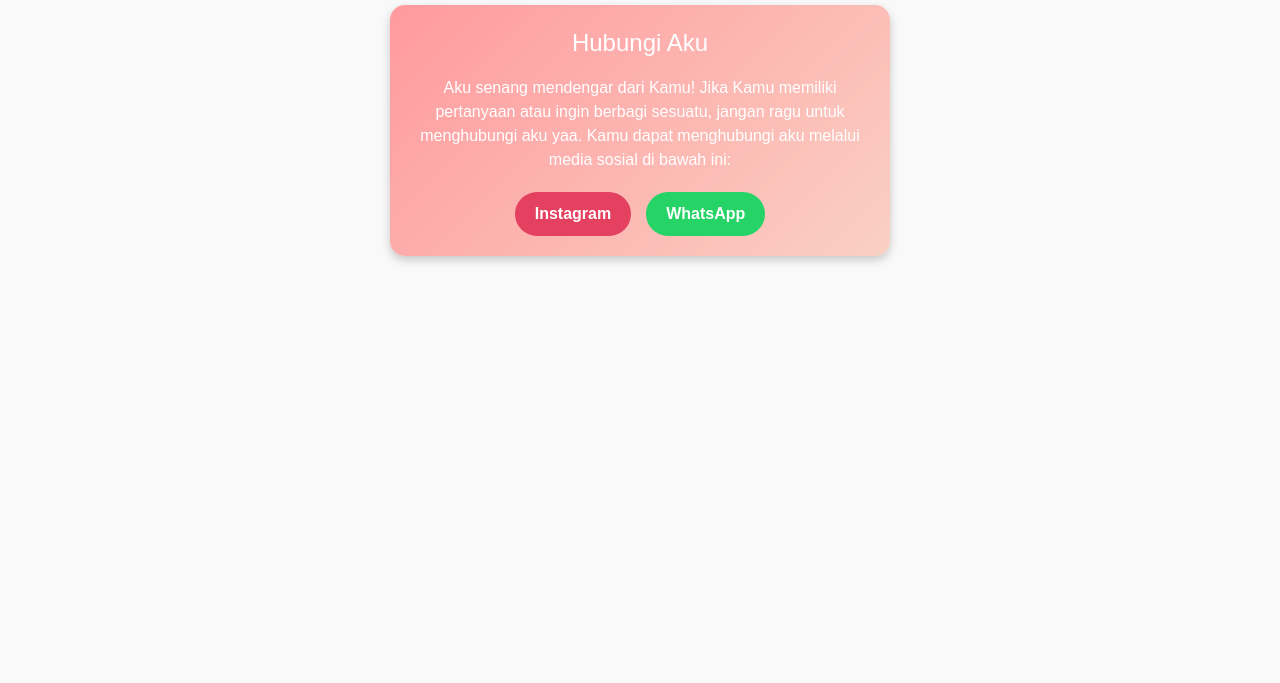
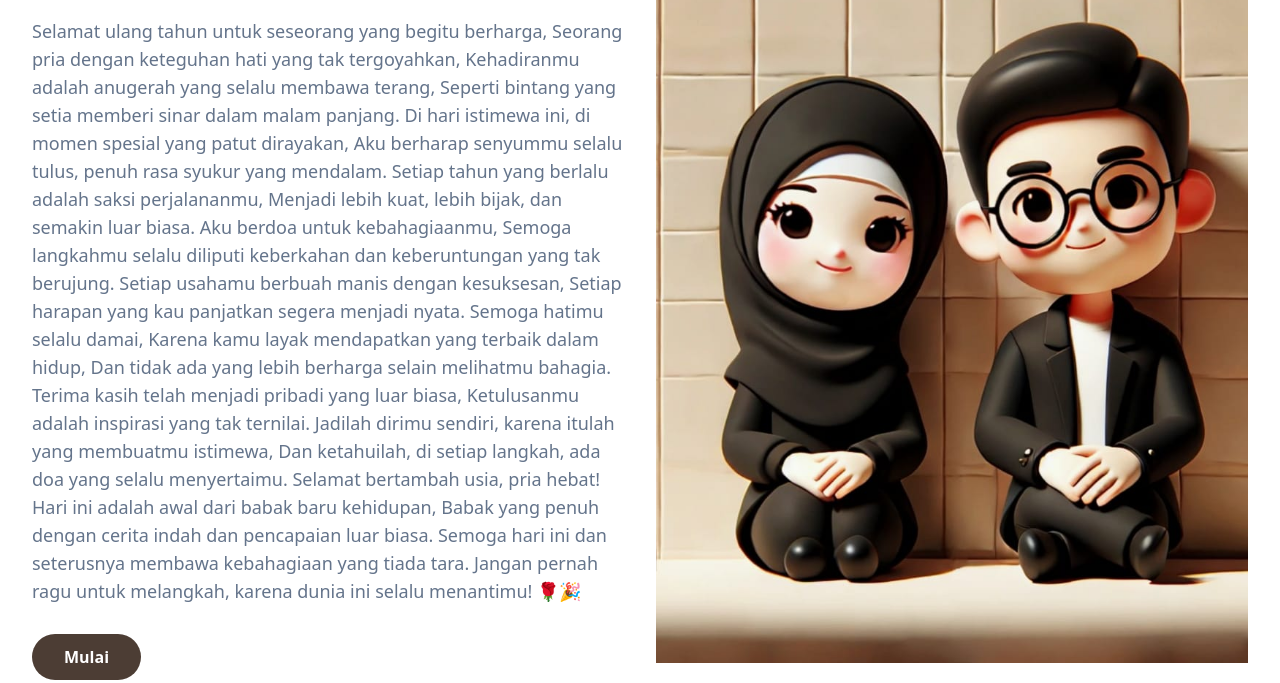
Before and after one commit to akuuuajaa/HBD-OJAN, a website: page contact.html in a window 1280 px wide. Shown: the part 270-953 px from the top of the page. Before the commit the page ends 800 px from the top, so only its background shows below. Drawn offline with nearby package versions, Linux system fonts and the light colour scheme.

Commit message:
contact.html

```diff
--- a/contact.html
+++ b/contact.html
@@ -4,117 +4,12 @@
     <meta charset="UTF-8">
     <meta http-equiv="X-UA-Compatible" content="IE=edge">
     <meta name="viewport" content="width=device-width, initial-scale=1.0">
-    <link href="https://unpkg.com/boxicons@2.1.2/css/boxicons.min.css" rel="stylesheet">
+    <link href='https://unpkg.com/boxicons@2.1.2/css/boxicons.min.css' rel='stylesheet'>
     <link rel="stylesheet" href="css/output.css">
-    <title>Contact</title>
-    <style>
-        body {
-            font-family: Arial, sans-serif;
-            background-color: #f9f9f9;
-            display: flex;
-            justify-content: center;
-            align-items: center;
-            height: 100vh;
-            margin: 0;
-        }
-
-        .contact-container {
-            text-align: center;
-            background: linear-gradient(135deg, #ff9a9e, #fad0c4);
-            border-radius: 15px;
-            padding: 20px;
-            box-shadow: 0 4px 10px rgba(0, 0, 0, 0.2);
-            max-width: 500px;
-            width: 90%;
-        }
-
-        .contact-container h1 {
-            color: #fff;
-            font-size: 24px;
-            margin-bottom: 15px;
-        }
-
-        .contact-container p {
-            color: #fff;
-            font-size: 16px;
-            margin-bottom: 20px;
-        }
-
-        .contact-links {
-            display: flex;
-            justify-content: center;
-            gap: 15px;
-            flex-wrap: wrap;
-        }
-
-        .contact-links a {
-            text-decoration: none;
-            color: white;
-            font-weight: bold;
-            font-size: 16px;
-            padding: 10px 20px;
-            border-radius: 50px;
-            transition: all 0.3s ease;
-        }
-
-        .contact-links a.instagram {
-            background-color: #E4405F;
-        }
-
-        .contact-links a.instagram:hover {
-            background-color: #c63752;
-        }
-
-        .contact-links a.whatsapp {
-            background-color: #25D366;
-        }
-
-        .contact-links a.whatsapp:hover {
-            background-color: #1ebc57;
-        }
-
-        /* Media Queries for responsiveness */
-        @media (max-width: 768px) {
-            .contact-container {
-                padding: 15px;
-            }
-
-            .contact-container h1 {
-                font-size: 20px;
-            }
-
-            .contact-container p {
-                font-size: 14px;
-            }
-
-            .contact-links a {
-                font-size: 14px;
-                padding: 8px 16px;
-            }
-        }
-
-        @media (max-width: 480px) {
-            .contact-container {
-                padding: 10px;
-            }
-
-            .contact-container h1 {
-                font-size: 18px;
-            }
-
-            .contact-container p {
-                font-size: 12px;
-            }
-
-            .contact-links a {
-                font-size: 12px;
-                padding: 6px 12px;
-            }
-        }
-    </style>
+    <title>About</title>
 </head>
-<body class="overflow-x-hidden">
-    <!-- NAVBAR -->
+<body>
+        <!-- NAVBARR -->
         <header class="bg-transparent absolute top-0 left-0 w-full flex items-center z-10">
             <div class="container">
                 <div class="flex items-center justify-between relative">
@@ -133,9 +28,11 @@
                                 <li class="group">
                                     <a href="index.html" class="text-base text-black py-10 mx-8 flex group-hover:text-brown2 md:py-2">Home</a>
                                 </li>
+
                                 <li class="group">
-                                <a href="about.html" class="text-base text-black py-10 mx-8 flex group-hover:text-brown2 md:py-2">About Us</a>
+                                    <a href="about.html" class="text-base text-brown2 py-10 mx-8 flex group-hover:text-brown2 md:py-2">About Us</a>
                                 </li>
+
                                 <li class="group">
                                     <a href="contact.html" class="text-base text-black py-10 mx-8 flex group-hover:text-brown2 md:py-2">Contact</a>
                                 </li>
@@ -146,15 +43,60 @@
             </div>
         </header>
 
-    <!-- CONTACT SECTION -->
-    <div class="contact-container">
-        <h1>Hubungi Aku</h1>
-        <p>Aku senang mendengar dari Kamu! Jika Kamu memiliki pertanyaan atau ingin berbagi sesuatu, jangan ragu untuk menghubungi aku yaa. Kamu dapat menghubungi aku melalui media sosial di bawah ini:</p>
-        <div class="contact-links">
-            <a href="https://instagram.com/hywaaaaa_" target="_blank" class="instagram">Instagram</a>
-            <a href="https://wa.me/085694550652" target="_blank" class="whatsapp">WhatsApp</a>
+        <!-- HERO -->
+        <section id="hero" class="pt-28 md:pt-36 relative">
+            <div class="container">
+                <div class="flex flex-wrap">
+                    <div class="w-full px-4 md:w-1/2 mb-5 md:hidden">
+                        <div class="">
+                            <img id="imghero" src="img/we3.jpg" alt="" class="max-w-full mx-auto">
                         </div>
                     </div>
+
+                    <div class="w-full self-center px-4 md:w-1/2">
+                        <h3 class="font-semibold text-orange text-lg md:text-xl">HALLO ojann 👋🏻, Selamat Ulang Tahun yaaa 🤩</h3>
+                        <h1 id="bannernama" class="text-brownPrimary font-bold text-4xl mt-1 md:text-5xl">Aku Saiyah Awaliyah  </h1>
+                        <h2 class="font-medium text-brown2 md:text-xl mb-5">Mengucapkan Semoga Panjang Umur Dan Sehat Selalu 🥳</h2>
+                        <p id="isipesan" class="font-medium text-slate-500 mb-10 leading-relaxed md:text-lg">Selamat ulang tahun untuk seseorang yang begitu berharga,
+                            Seorang pria dengan keteguhan hati yang tak tergoyahkan,
+                            Kehadiranmu adalah anugerah yang selalu membawa terang,
+                            Seperti bintang yang setia memberi sinar dalam malam panjang.
+
+                            Di hari istimewa ini, di momen spesial yang patut dirayakan,
+                            Aku berharap senyummu selalu tulus, penuh rasa syukur yang mendalam.
+                            Setiap tahun yang berlalu adalah saksi perjalananmu,
+                            Menjadi lebih kuat, lebih bijak, dan semakin luar biasa.
+
+                            Aku berdoa untuk kebahagiaanmu,
+                            Semoga langkahmu selalu diliputi keberkahan dan keberuntungan yang tak berujung.
+                            Setiap usahamu berbuah manis dengan kesuksesan,
+                            Setiap harapan yang kau panjatkan segera menjadi nyata.
+                            Semoga hatimu selalu damai,
+                            Karena kamu layak mendapatkan yang terbaik dalam hidup,
+                            Dan tidak ada yang lebih berharga selain melihatmu bahagia.
+
+                            Terima kasih telah menjadi pribadi yang luar biasa,
+                            Ketulusanmu adalah inspirasi yang tak ternilai.
+                            Jadilah dirimu sendiri, karena itulah yang membuatmu istimewa,
+                            Dan ketahuilah, di setiap langkah, ada doa yang selalu menyertaimu.
+
+                            Selamat bertambah usia, pria hebat!
+                            Hari ini adalah awal dari babak baru kehidupan,
+                            Babak yang penuh dengan cerita indah dan pencapaian luar biasa.
+                            Semoga hari ini dan seterusnya membawa kebahagiaan yang tiada tara.
+                            Jangan pernah ragu untuk melangkah, karena dunia ini selalu menantimu! 🌹🎉</p>
+
+                        <a href="index.html" class="text-base font-semibold text-white bg-brownPrimary py-3 px-8 rounded-full hover:shadow-lg hover:bg-orange">Mulai</a>
+                    </div>
+
+                    <div class="w-full px-4 md:w-1/2 mb-5">
+                        <div class="">
+                            <img id="imghero" src="img/we3.jpg" alt="" class="max-w-full mx-auto">
+                        </div>
+                    </div>
+                </div>
+            </div>
+        </section>
 
     <!-- SCRIPT -->
     <script src="js/script.js"></script>
```
Lines whose indentation alone changed are shown as unchanged.
